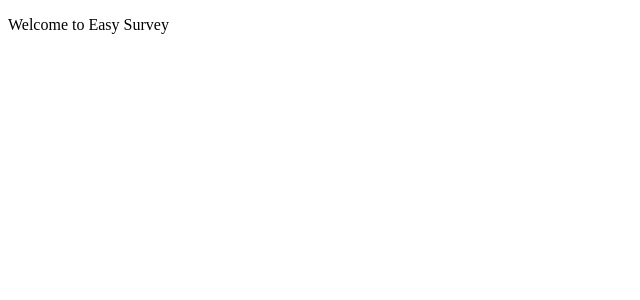
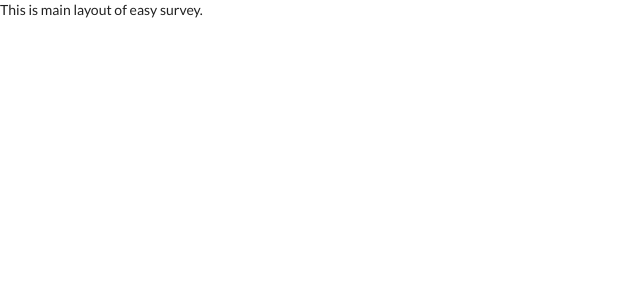
Before and after one commit to lavpathak/easysurveyui, a React app: page / in a window 1280 px wide. Shown: the top 300 px of the page, without its empty margins (0-640 px from the left). Built offline with nearby package versions, Linux system fonts and the light colour scheme.

Commit message:
Add main layout component.

```diff
--- a/public/index.html
+++ b/public/index.html
@@ -2,8 +2,11 @@
 <html>
     <head>
         <title> Easy Survey </title>
+        <link rel="stylesheet" href="//cdnjs.cloudflare.com/ajax/libs/semantic-ui/2.2.12/semantic.min.css"></link>
+
     </head>
     <body>
+
         <div id="app"></div>
         <script type="text/javascript" src="/bundle.js"></script>
     </body>
--- a/src/containers/App.js
+++ b/src/containers/App.js
@@ -1,7 +1,8 @@
 import React, {Component} from 'react';
+import MainLayout from './MainLayout';
 
 export default class App extends Component {
     render () {
-        return <p>Welcome to Easy Survey</p>
+        return (<MainLayout />);
     }
 }
--- /dev/null
+++ b/src/containers/MainLayout.js
@@ -0,0 +1,9 @@
+import React, {Component} from 'react';
+
+export default class MainLayout extends Component {
+    render() {
+        return (
+            <p>This is main layout of easy survey.</p>
+        );
+    }
+}
```
